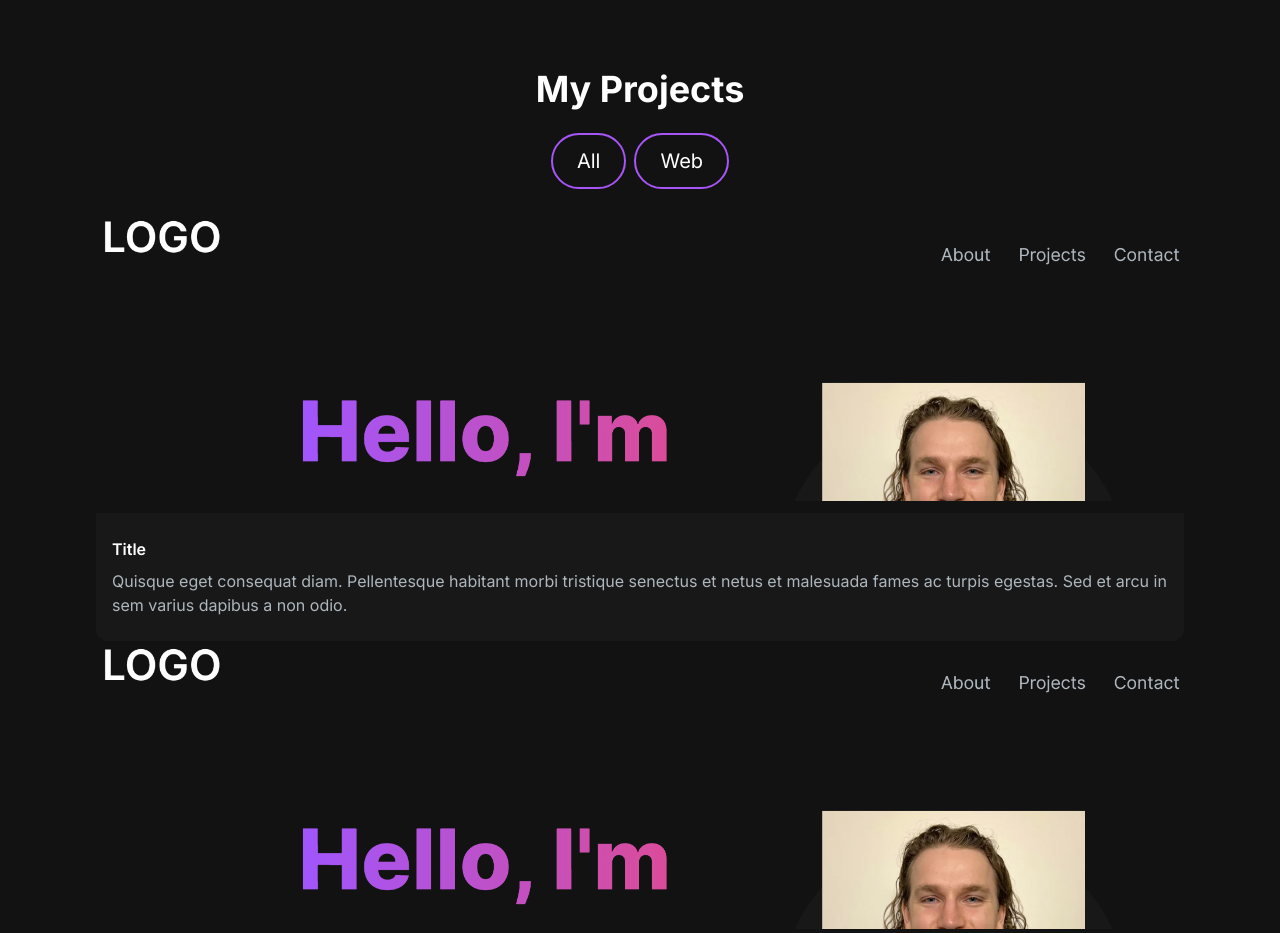
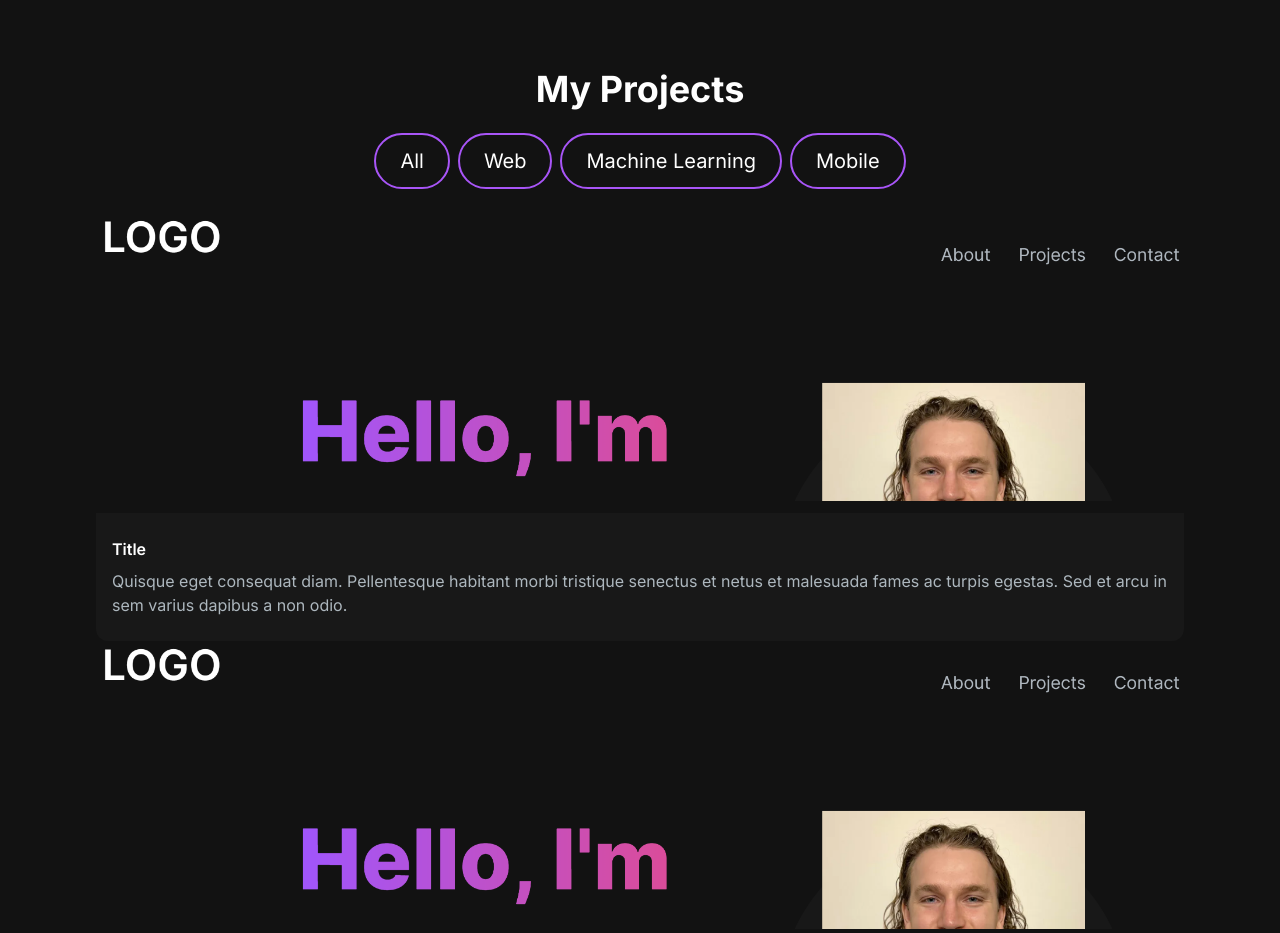
Before and after one commit to IcebergLettuc3/lettucehubnext, a Next.js app: page / in a window 1280 px wide. Shown: the part 1800-2733 px from the top of the page. Built offline with nearby package versions, Linux system fonts and the light colour scheme.

Commit message:
adding more project tags

```diff
--- a/src/app/components/ProjectsSection.tsx
+++ b/src/app/components/ProjectsSection.tsx
@@ -46,6 +46,16 @@ function ProjectsSection() {
             name="Web"
             isSelected={tag === "Web"}
             />
+            <ProjectTag
+            onClick={handelTagChanged}
+            name="Machine Learning"
+            isSelected={tag === "Machine Learning"}
+            />
+            <ProjectTag
+            onClick={handelTagChanged}
+            name="Mobile"
+            isSelected={tag === "Mobile"}
+            />
         </div>
         <div>
             {projectsData.map((project) => (
```
